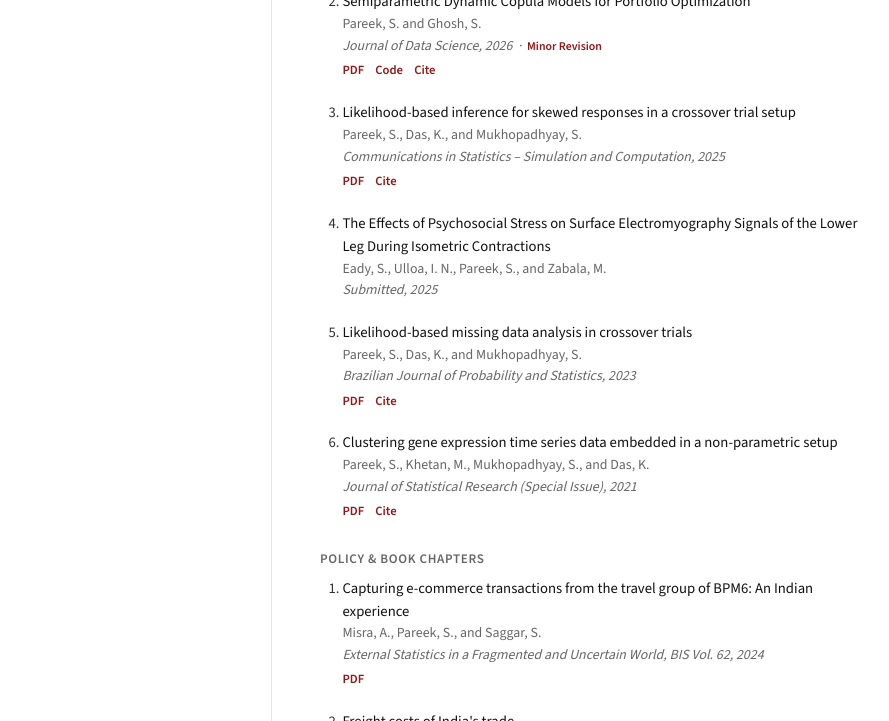
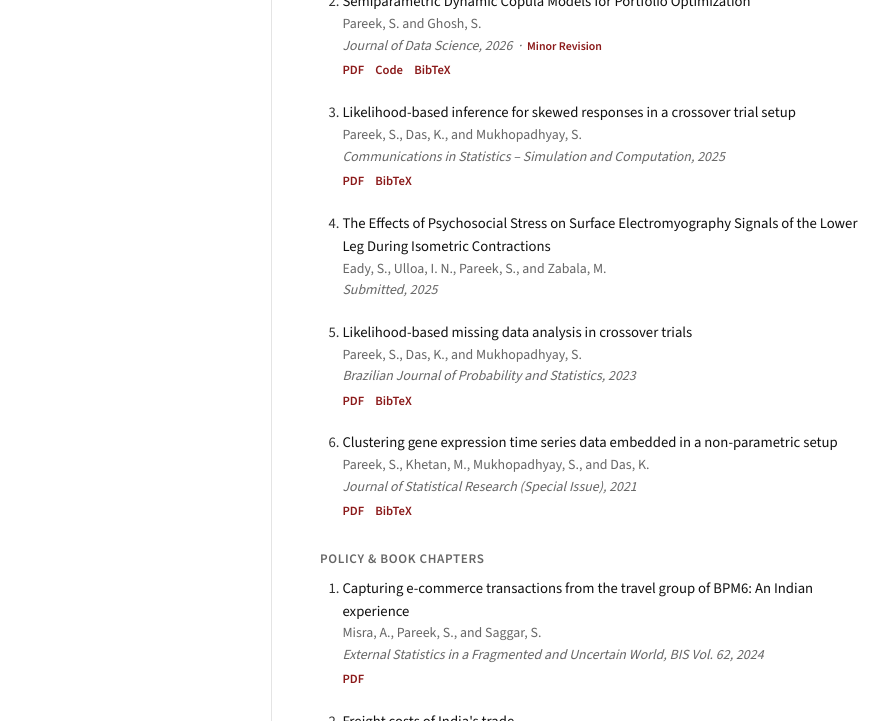
Before and after one commit to savitapareek/savitapareek.github.io, a plain HTML site: page index.html in a window 1280 px wide. Shown: the part 647-1368 px from the top of the page, without its empty margins (217-1106 px from the left). Drawn offline with nearby package versions, Linux system fonts and the light colour scheme.

Commit message:
Update index.html

```diff
--- a/index.html
+++ b/index.html
@@ -269,7 +269,7 @@
   <div class="pub-links">
     <a href="https://arxiv.org/abs/2504.12266">PDF</a>
     <a href="https://github.com/savitapareek/copula-portfolio-optimization" target="_blank">Code</a>
-    <a href="#" onclick="toggleCite('cite2'); return false;">Cite</a>
+    <a href="#" onclick="toggleCite('cite2'); return false;">BibTeX</a>
   </div>
   <div id="cite2" class="cite-box">@article{pareek2026copula,
   title   = {Semiparametric Dynamic Copula Models for Portfolio Optimization},
@@ -285,7 +285,7 @@
         <div class="pub-venue"><em>Communications in Statistics – Simulation and Computation</em>, 2025</div>
         <div class="pub-links">
           <a href="https://www.tandfonline.com/doi/full/10.1080/03610918.2025.2453469">PDF</a>
-          <a href="#" onclick="toggleCite('cite3'); return false;">Cite</a>
+          <a href="#" onclick="toggleCite('cite3'); return false;">BibTeX</a>
         </div>
         <div id="cite3" class="cite-box">@article{pareek2025likelihood,
   title   = {Likelihood-based inference for skewed responses in a crossover trial setup},
@@ -307,7 +307,7 @@
         <div class="pub-venue"><em>Brazilian Journal of Probability and Statistics</em>, 2023</div>
         <div class="pub-links">
           <a href="https://www.imstat.org/publications/bjps/bjps_37_2/bjps_37_2.pdf">PDF</a>
-          <a href="#" onclick="toggleCite('cite5'); return false;">Cite</a>
+          <a href="#" onclick="toggleCite('cite5'); return false;">BibTeX</a>
         </div>
         <div id="cite5" class="cite-box">@article{pareek2023missing,
   title   = {Likelihood-based missing data analysis in crossover trials},
@@ -323,7 +323,7 @@
         <div class="pub-venue"><em>Journal of Statistical Research</em> (Special Issue), 2021</div>
         <div class="pub-links">
           <a href="https://jsr.isrt.ac.bd/article/clustering-gene-expression-time-series-data-embedded-in-a-nonparametric-setup-2/">PDF</a>
-          <a href="#" onclick="toggleCite('cite6'); return false;">Cite</a>
+          <a href="#" onclick="toggleCite('cite6'); return false;">BibTeX</a>
         </div>
         <div id="cite6" class="cite-box">@article{pareek2021clustering,
   title   = {Clustering gene expression time series data embedded in a non-parametric setup},
```
